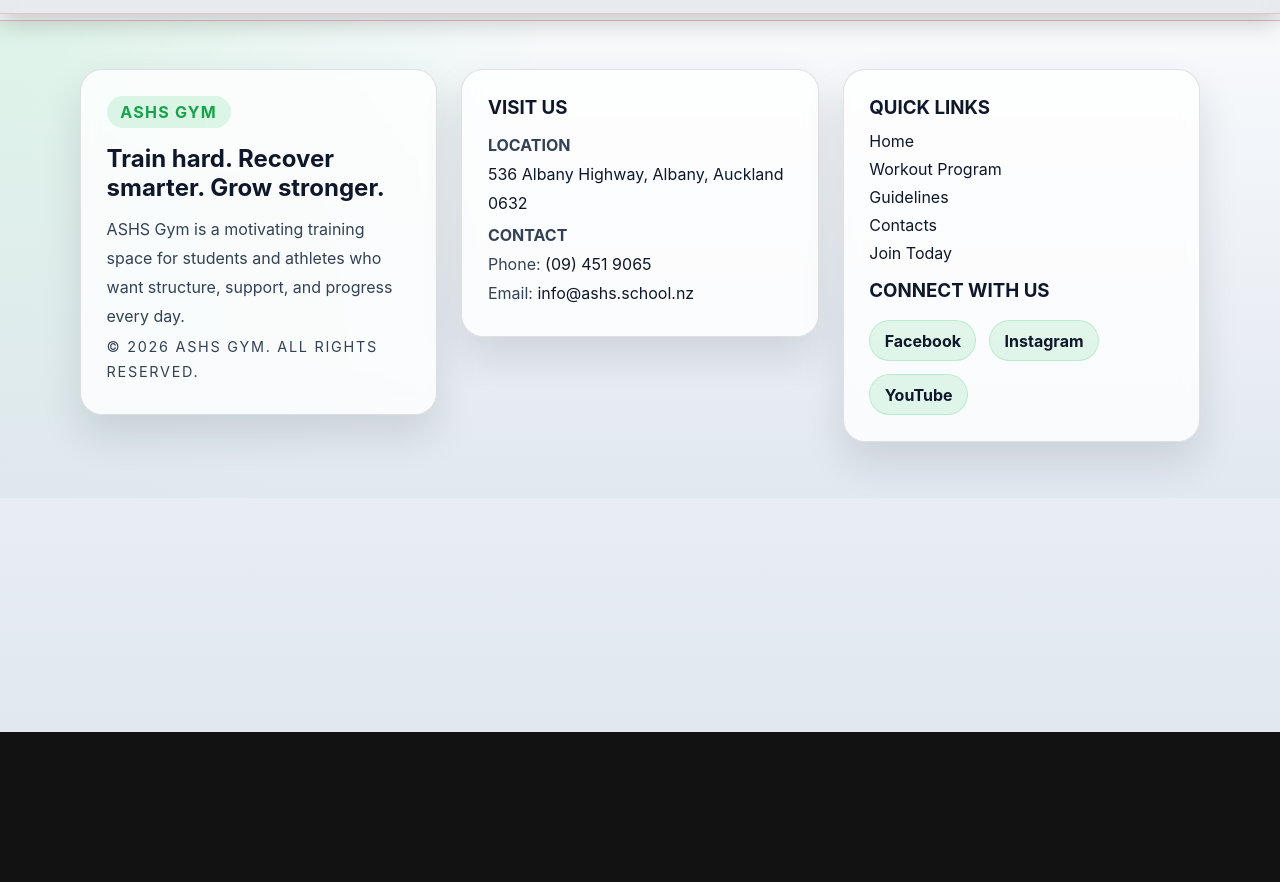
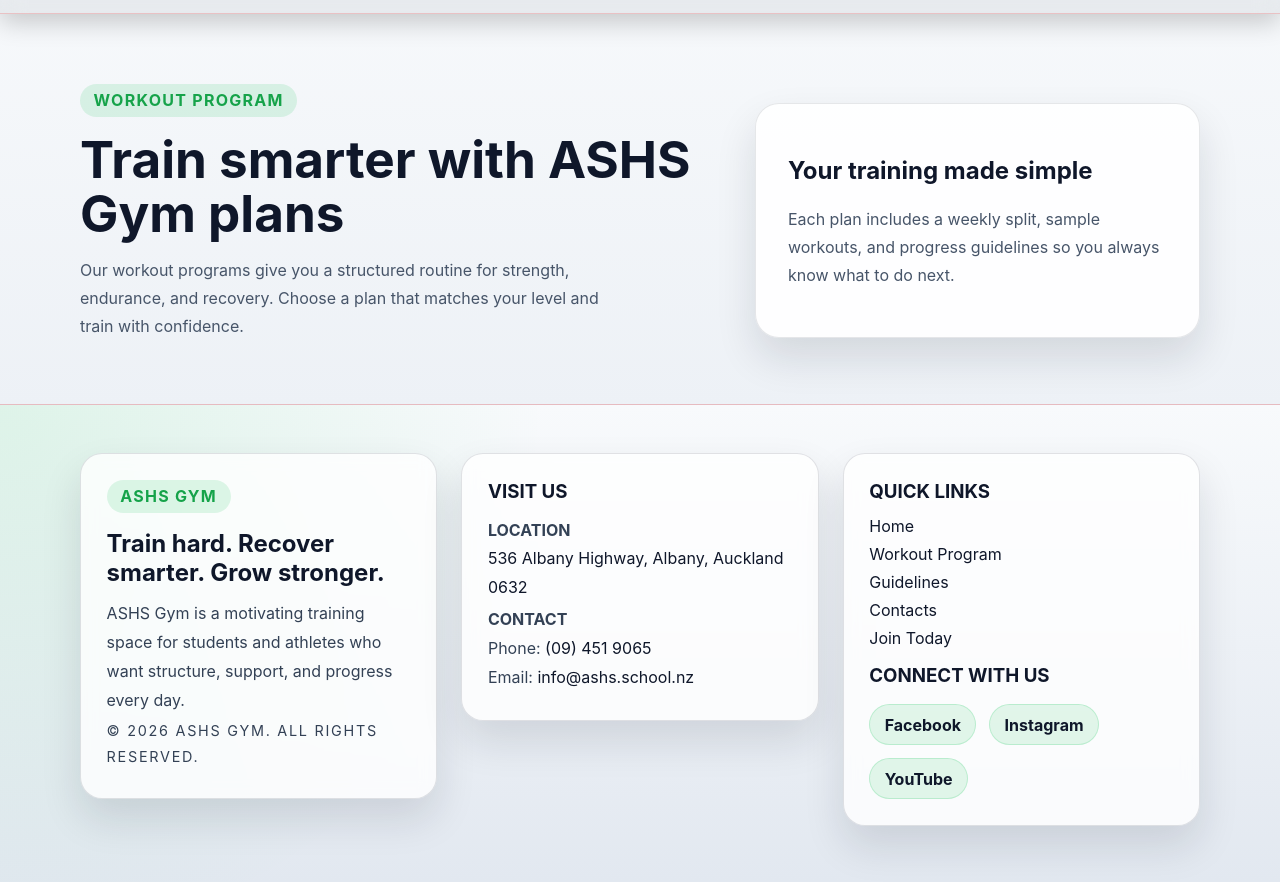
Before and after one commit to stu24045/DT-PROJECTAS91903-AS91907-ASHS-GYM-WEBSITE, a plain HTML site: page workout-program.html in a window 1280 px wide. Shown: the part 68-950 px from the top of the page. Before the commit the page ends 800 px from the top, so only its background shows below. Drawn offline with Linux system fonts and the light colour scheme.

Commit message:
Update SQ submission.db

```diff
--- a/workout-program.html
+++ b/workout-program.html
@@ -23,6 +23,23 @@
       </nav>
     </div>
   </header>
+
+  <main>
+    <section class="hero">
+      <div class="container hero-grid">
+        <div>
+          <div class="eyebrow">Workout Program</div>
+          <h1>Train smarter with ASHS Gym plans</h1>
+          <p>Our workout programs give you a structured routine for strength, endurance, and recovery. Choose a plan that matches your level and train with confidence.</p>
+        </div>
+        <div class="hero-panel">
+          <h2>Your training made simple</h2>
+          <p>Each plan includes a weekly split, sample workouts, and progress guidelines so you always know what to do next.</p>
+        </div>
+      </div>
+    </section>
+  </main>
+
   <script src="script.js"></script>
   <footer class="site-footer">
     <div class="container footer-grid">
```
Also changed, not shown: 1 other file.
